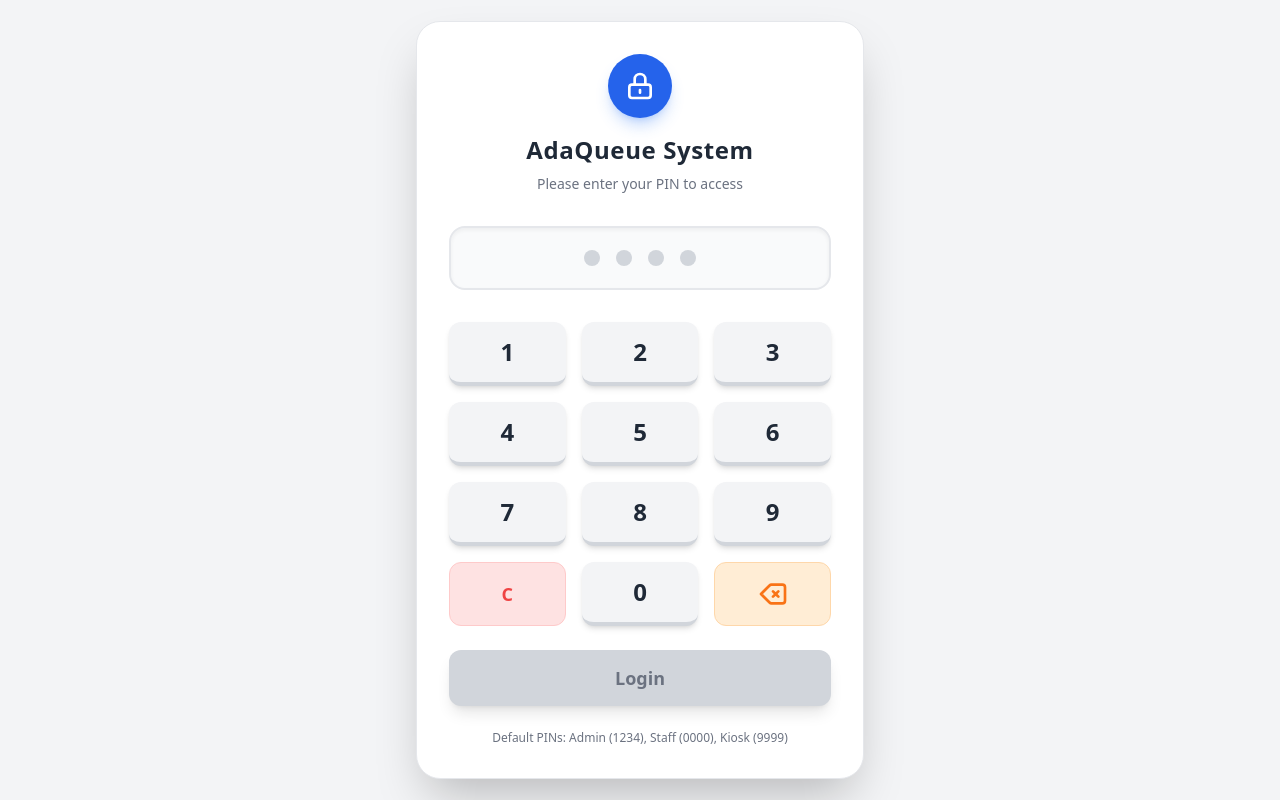
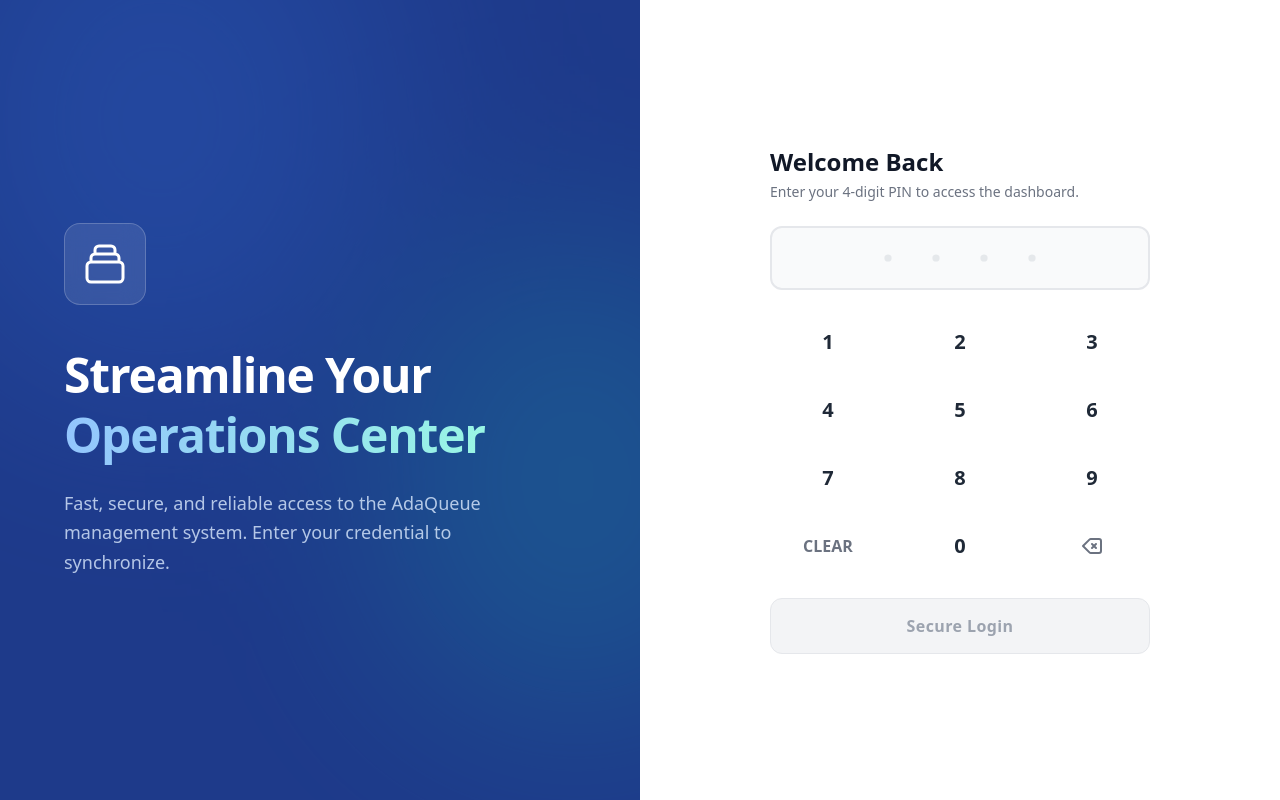
Before and after one commit to AdaDevSecOps/AdaQueue-Frontend, a React (Create React App) app: page / in a window 1280 px wide. Built offline with nearby package versions, Linux system fonts and the light colour scheme; the HTML template or start-up script is replaced by a standard one.

Commit message:
[fix] ปรับ UI หน้าจอ Login

```diff
--- a/src/pages/auth/OLogin.tsx
+++ b/src/pages/auth/OLogin.tsx
@@ -1,28 +1,28 @@
-import React, { useState } from 'react';
-import { useNavigate } from 'react-router-dom';
-import { useAuth } from '../../context/AuthContext';
+import React, { useState } from "react";
+import { useNavigate } from "react-router-dom";
+import { useAuth } from "../../context/AuthContext";
 
 const OLogin: React.FC = () => {
   const { login } = useAuth();
   const navigate = useNavigate();
-  const [pin, setPin] = useState('');
+  const [pin, setPin] = useState("");
   const [error, setError] = useState<string | null>(null);
   const [loading, setLoading] = useState(false);
 
   const handleNumClick = (num: string) => {
     if (pin.length < 4) {
-      setPin(prev => prev + num);
+      setPin((prev) => prev + num);
       setError(null);
     }
   };
 
   const handleBackspace = () => {
-    setPin(prev => prev.slice(0, -1));
+    setPin((prev) => prev.slice(0, -1));
     setError(null);
   };
 
   const handleClear = () => {
-    setPin('');
+    setPin("");
     setError(null);
   };
 
@@ -35,86 +35,193 @@ const OLogin: React.FC = () => {
     try {
       const user = await login(pin);
       if (user) {
-        if (user.role === 'ADMIN') {
-           navigate('/admin/dashboard');
-        } else if (user.role === 'STAFF') {
-           navigate('/staff/control');
-        } else if (user.role === 'KIOSK') {
-           navigate('/kiosk');
+        if (user.role === "ADMIN") {
+          navigate("/admin/dashboard");
+        } else if (user.role === "STAFF") {
+          navigate("/staff/control");
+        } else if (user.role === "KIOSK") {
+          navigate("/kiosk");
         } else {
-           navigate('/');
+          navigate("/");
         }
       } else {
-        setError('Invalid PIN Code');
-        setPin('');
+        setError("Invalid PIN Code");
+        setPin("");
       }
     } catch (err) {
-      setError('System Error');
+      setError("System Error");
     } finally {
       setLoading(false);
     }
   };
 
   return (
-    <div className="min-h-screen flex items-center justify-center bg-gray-100 dark:bg-gray-900 font-sans text-gray-900 dark:text-gray-100 transition-colors duration-200">
-      <div className="bg-white dark:bg-gray-800 p-8 rounded-3xl shadow-2xl w-full max-w-md border border-gray-200 dark:border-gray-700 transition-colors duration-200">
+    <div className="min-h-screen flex bg-gray-50 dark:bg-gray-900 font-sans text-gray-900 dark:text-gray-100 transition-colors duration-300">
+      {/* LEFT SIDE: Branding / Information (Hidden on small screens) */}
+      <div className="hidden lg:flex lg:w-1/2 bg-blue-900 dark:bg-black relative flex-col justify-center items-center p-12 overflow-hidden">
+        {/* Decorative background elements */}
+        <div className="absolute top-0 left-0 w-full h-full overflow-hidden opacity-20 pointer-events-none">
+          <div className="absolute -top-[20%] -left-[10%] w-[70%] h-[70%] rounded-full bg-blue-500 blur-[120px]"></div>
+          <div className="absolute bottom-[10%] -right-[20%] w-[60%] h-[60%] rounded-full bg-teal-500 blur-[100px]"></div>
+        </div>
 
-        {/* Header */}
-        <div className="text-center mb-8">
-          <div className="w-16 h-16 bg-blue-600 rounded-full flex items-center justify-center mx-auto mb-4 shadow-lg shadow-blue-500/30">
-            <svg className="w-8 h-8 text-white" fill="none" stroke="currentColor" viewBox="0 0 24 24">
-              <path strokeLinecap="round" strokeLinejoin="round" strokeWidth="2" d="M12 15v2m-6 4h12a2 2 0 002-2v-6a2 2 0 00-2-2H6a2 2 0 00-2 2v6a2 2 0 002 2zm10-10V7a4 4 0 00-8 0v4h8z" />
+        <div className="relative z-10 w-full max-w-lg text-white">
+          <div className="mb-10 inline-flex items-center justify-center p-4 bg-white/10 backdrop-blur-md rounded-2xl border border-white/20">
+            <svg
+              className="w-12 h-12 text-white"
+              fill="none"
+              stroke="currentColor"
+              viewBox="0 0 24 24"
+            >
+              <path
+                strokeLinecap="round"
+                strokeLinejoin="round"
+                strokeWidth="1.5"
+                d="M19 11H5m14 0a2 2 0 012 2v6a2 2 0 01-2 2H5a2 2 0 01-2-2v-6a2 2 0 012-2m14 0V9a2 2 0 00-2-2M5 11V9a2 2 0 012-2m0 0V5a2 2 0 012-2h6a2 2 0 012 2v2M7 7h10"
+              />
             </svg>
           </div>
-          <h1 className="text-2xl font-bold text-gray-800 dark:text-white tracking-wide">AdaQueue System</h1>
-          <p className="text-gray-500 dark:text-gray-400 mt-2 text-sm">Please enter your PIN to access</p>
+          <h1 className="text-5xl font-extrabold tracking-tight mb-6 leading-tight">
+            Streamline Your
+            <br />
+            <span className="text-transparent bg-clip-text bg-gradient-to-r from-blue-300 to-teal-200">
+              Operations Center
+            </span>
+          </h1>
+          <p className="text-lg text-blue-100/80 leading-relaxed max-w-md">
+            Fast, secure, and reliable access to the AdaQueue management system.
+            Enter your credential to synchronize.
+          </p>
+        </div>
+      </div>
+
+      {/* RIGHT SIDE: Login Area */}
+      <div className="w-full lg:w-1/2 flex items-center justify-center p-6 bg-white dark:bg-[#111827] relative">
+        <div className="w-full max-w-[380px]">
+          {/* Mobile Header (Only visible on small screens) */}
+          <div className="lg:hidden text-center mb-6">
+            <div className="w-12 h-12 bg-blue-600 rounded-xl flex items-center justify-center mx-auto mb-4 shadow-lg shadow-blue-500/20">
+              <svg
+                className="w-6 h-6 text-white"
+                fill="none"
+                stroke="currentColor"
+                viewBox="0 0 24 24"
+              >
+                <path
+                  strokeLinecap="round"
+                  strokeLinejoin="round"
+                  strokeWidth="2"
+                  d="M12 15v2m-6 4h12a2 2 0 002-2v-6a2 2 0 00-2-2H6a2 2 0 00-2 2v6a2 2 0 002 2zm10-10V7a4 4 0 00-8 0v4h8z"
+                />
+              </svg>
+            </div>
+            <h2 className="text-xl font-bold dark:text-white">AdaQueue</h2>
+          </div>
+
+          <div className="mb-6">
+            <h2 className="text-2xl font-bold text-gray-900 dark:text-white mb-1">
+              Welcome Back
+            </h2>
+            <p className="text-sm text-gray-500 dark:text-gray-400">
+              Enter your 4-digit PIN to access the dashboard.
+            </p>
           </div>
 
           {/* PIN Display */}
-        <div className="mb-8">
-          <div className="bg-gray-50 dark:bg-gray-900 h-16 rounded-2xl flex items-center justify-center border-2 border-gray-200 dark:border-gray-700 shadow-inner transition-colors duration-200">
-             <div className="flex gap-4">
+          <div className="mb-6 relative group">
+            <div
+              className={`h-16 bg-gray-50 dark:bg-gray-800/50 rounded-xl flex items-center justify-center border-2 transition-all duration-300
+                ${
+                  error
+                    ? "border-red-400 bg-red-50/50 dark:bg-red-900/10"
+                    : pin.length === 4
+                      ? "border-blue-500 ring-4 ring-blue-500/10 shadow-lg shadow-blue-500/10"
+                      : "border-gray-200 dark:border-gray-700 hover:border-gray-300 dark:hover:border-gray-600"
+                }
+            `}
+            >
+              <div className="flex gap-6">
                 {[0, 1, 2, 3].map((i) => (
-                    <div key={i} className={`w-4 h-4 rounded-full transition-all duration-200 ${i < pin.length ? 'bg-blue-500 scale-125' : 'bg-gray-300 dark:bg-gray-600'}`}></div>
+                  <div
+                    key={i}
+                    className="relative flex items-center justify-center w-6 h-6"
+                  >
+                    <div
+                      className={`absolute w-full h-full rounded-full transition-all duration-300 ease-out
+                          ${
+                            i < pin.length
+                              ? "bg-gray-900 dark:bg-white scale-100 opacity-100"
+                              : "bg-gray-300 dark:bg-gray-600 scale-[0.3] opacity-50"
+                          }`}
+                    ></div>
+                  </div>
                 ))}
               </div>
             </div>
-          {error && (
-             <div className="mt-3 text-center text-red-500 dark:text-red-400 text-sm font-medium bg-red-100 dark:bg-red-400/10 py-2 rounded-lg border border-red-200 dark:border-red-400/20">
+
+            {/* Error Message */}
+            <div
+              className={`absolute -bottom-6 left-0 w-full text-center transition-all duration-300 ${error ? "opacity-100 transform translate-y-0" : "opacity-0 transform -translate-y-2 pointer-events-none"}`}
+            >
+              <span className="text-red-500 dark:text-red-400 text-sm font-semibold flex items-center justify-center gap-1.5">
+                <svg
+                  className="w-4 h-4"
+                  fill="none"
+                  viewBox="0 0 24 24"
+                  stroke="currentColor"
+                >
+                  <path
+                    strokeLinecap="round"
+                    strokeLinejoin="round"
+                    strokeWidth="2"
+                    d="M12 9v2m0 4h.01m-6.938 4h13.856c1.54 0 2.502-1.667 1.732-3L13.732 4c-.77-1.333-2.694-1.333-3.464 0L3.34 16c-.77 1.333.192 3 1.732 3z"
+                  />
+                </svg>
                 {error}
+              </span>
             </div>
-          )}
           </div>
 
           {/* Numpad */}
-        <div className="grid grid-cols-3 gap-4 mb-6">
+          <div className="grid grid-cols-3 gap-y-3 gap-x-4 mb-6 mt-1">
             {[1, 2, 3, 4, 5, 6, 7, 8, 9].map((num) => (
               <button
                 key={num}
                 onClick={() => handleNumClick(num.toString())}
-              className="h-16 bg-gray-100 dark:bg-gray-700 hover:bg-gray-200 dark:hover:bg-gray-600 active:bg-blue-600 dark:active:bg-blue-600 active:text-white rounded-xl text-2xl font-bold text-gray-800 dark:text-gray-100 transition-all duration-150 shadow-md border-b-4 border-gray-300 dark:border-gray-900 active:border-b-0 active:translate-y-1"
+                className="h-14 rounded-xl text-xl font-semibold text-gray-800 dark:text-gray-100 bg-white dark:bg-gray-800 border-2 border-transparent hover:bg-gray-50 dark:hover:bg-gray-700 hover:border-gray-200 dark:hover:border-gray-600 active:bg-gray-100 dark:active:bg-gray-600 active:scale-95 transition-all duration-200 flex items-center justify-center focus:outline-none focus:ring-2 focus:ring-blue-500/50"
               >
                 {num}
               </button>
             ))}
             <button
               onClick={handleClear}
-            className="h-16 bg-red-100 dark:bg-red-500/20 hover:bg-red-200 dark:hover:bg-red-500/30 text-red-500 dark:text-red-400 rounded-xl text-lg font-bold transition-all border border-red-200 dark:border-red-500/30"
+              className="h-14 rounded-xl text-base font-bold text-gray-500 dark:text-gray-400 hover:text-gray-800 dark:hover:text-gray-100 hover:bg-gray-100 dark:hover:bg-gray-800 active:scale-95 transition-all duration-200 flex items-center justify-center focus:outline-none"
             >
-            C
+              CLEAR
             </button>
             <button
-            onClick={() => handleNumClick('0')}
-            className="h-16 bg-gray-100 dark:bg-gray-700 hover:bg-gray-200 dark:hover:bg-gray-600 active:bg-blue-600 dark:active:bg-blue-600 active:text-white rounded-xl text-2xl font-bold text-gray-800 dark:text-gray-100 transition-all shadow-md border-b-4 border-gray-300 dark:border-gray-900 active:border-b-0 active:translate-y-1"
+              onClick={() => handleNumClick("0")}
+              className="h-14 rounded-xl text-xl font-semibold text-gray-800 dark:text-gray-100 bg-white dark:bg-gray-800 border-2 border-transparent hover:bg-gray-50 dark:hover:bg-gray-700 hover:border-gray-200 dark:hover:border-gray-600 active:bg-gray-100 dark:active:bg-gray-600 active:scale-95 transition-all duration-200 flex items-center justify-center focus:outline-none focus:ring-2 focus:ring-blue-500/50"
             >
               0
             </button>
             <button
               onClick={handleBackspace}
-            className="h-16 bg-orange-100 dark:bg-orange-500/20 hover:bg-orange-200 dark:hover:bg-orange-500/30 text-orange-500 dark:text-orange-400 rounded-xl flex items-center justify-center transition-all border border-orange-200 dark:border-orange-500/30"
+              className="h-14 rounded-xl text-gray-500 dark:text-gray-400 hover:text-gray-800 dark:hover:text-gray-100 hover:bg-gray-100 dark:hover:bg-gray-800 active:scale-95 transition-all duration-200 flex items-center justify-center focus:outline-none"
+              aria-label="Delete"
             >
-            <svg className="w-8 h-8" fill="none" stroke="currentColor" viewBox="0 0 24 24">
-               <path strokeLinecap="round" strokeLinejoin="round" strokeWidth="2" d="M12 14l2-2m0 0l2-2m-2 2l-2-2m2 2l2 2M3 12l6.414 6.414a2 2 0 001.414.586H19a2 2 0 002-2V7a2 2 0 00-2-2h-8.172a2 2 0 00-1.414.586L3 12z" />
+              <svg
+                className="w-6 h-6"
+                fill="none"
+                stroke="currentColor"
+                viewBox="0 0 24 24"
+              >
+                <path
+                  strokeLinecap="round"
+                  strokeLinejoin="round"
+                  strokeWidth="2"
+                  d="M12 14l2-2m0 0l2-2m-2 2l-2-2m2 2l2 2M3 12l6.414 6.414a2 2 0 001.414.586H19a2 2 0 002-2V7a2 2 0 00-2-2h-8.172a2 2 0 00-1.414.586L3 12z"
+                />
               </svg>
             </button>
           </div>
@@ -123,29 +230,60 @@ const OLogin: React.FC = () => {
           <button
             onClick={handleSubmit}
             disabled={loading || pin.length !== 4}
-          className={`w-full h-14 rounded-xl font-bold text-lg transition-all shadow-lg flex items-center justify-center
-            ${pin.length === 4 && !loading
-                ? 'bg-blue-600 hover:bg-blue-500 text-white shadow-blue-600/30 hover:shadow-blue-600/50'
-                : 'bg-gray-300 dark:bg-gray-700 text-gray-500 dark:text-gray-500 cursor-not-allowed'
+            className={`w-full h-14 rounded-xl font-bold text-base tracking-wide transition-all duration-300 flex items-center justify-center
+              ${
+                pin.length === 4 && !loading
+                  ? "bg-gray-900 hover:bg-black dark:bg-white dark:hover:bg-gray-100 text-white dark:text-gray-900 shadow-xl shadow-gray-900/20 dark:shadow-white/10 hover:-translate-y-1"
+                  : "bg-gray-100 dark:bg-gray-800/50 text-gray-400 dark:text-gray-600 cursor-not-allowed border border-gray-200 dark:border-gray-700"
               }
             `}
           >
             {loading ? (
-             <svg className="animate-spin h-6 w-6 text-white" xmlns="http://www.w3.org/2000/svg" fill="none" viewBox="0 0 24 24">
-                <circle className="opacity-25" cx="12" cy="12" r="10" stroke="currentColor" strokeWidth="4"></circle>
-                <path className="opacity-75" fill="currentColor" d="M4 12a8 8 0 018-8V0C5.373 0 0 5.373 0 12h4zm2 5.291A7.962 7.962 0 014 12H0c0 3.042 1.135 5.824 3 7.938l3-2.647z"></path>
+              <div className="flex items-center gap-3">
+                <svg
+                  className="animate-spin h-5 w-5"
+                  xmlns="http://www.w3.org/2000/svg"
+                  fill="none"
+                  viewBox="0 0 24 24"
+                >
+                  <circle
+                    className="opacity-25"
+                    cx="12"
+                    cy="12"
+                    r="10"
+                    stroke="currentColor"
+                    strokeWidth="4"
+                  ></circle>
+                  <path
+                    className="opacity-75"
+                    fill="currentColor"
+                    d="M4 12a8 8 0 018-8V0C5.373 0 0 5.373 0 12h4zm2 5.291A7.962 7.962 0 014 12H0c0 3.042 1.135 5.824 3 7.938l3-2.647z"
+                  ></path>
                 </svg>
+                <span>Authenticating...</span>
+              </div>
             ) : (
-             'Login'
+              "Secure Login"
             )}
           </button>
 
-        <div className="mt-6 text-center">
-            <p className="text-xs text-gray-500 dark:text-gray-500">
-                Default PINs: Admin (1234), Staff (0000), Kiosk (9999)
+          {/* <div className="mt-6 text-center border-t border-gray-100 dark:border-gray-800 pt-5">
+            <p className="text-[11px] font-medium text-gray-400 dark:text-gray-500 mb-2 mt-0">
+              SYSTEM ACCESS CODES
             </p>
+            <div className="flex justify-center gap-3 text-xs text-gray-500 dark:text-gray-400">
+              <span className="px-2 py-1 bg-gray-100 dark:bg-gray-800 rounded">
+                Admin: 1234
+              </span>
+              <span className="px-2 py-1 bg-gray-100 dark:bg-gray-800 rounded">
+                Staff: 0000
+              </span>
+              <span className="px-2 py-1 bg-gray-100 dark:bg-gray-800 rounded">
+                Kiosk: 9999
+              </span>
             </div>
-
+          </div> */}
+        </div>
       </div>
     </div>
   );
```
Lines whose indentation alone changed are shown as unchanged.
